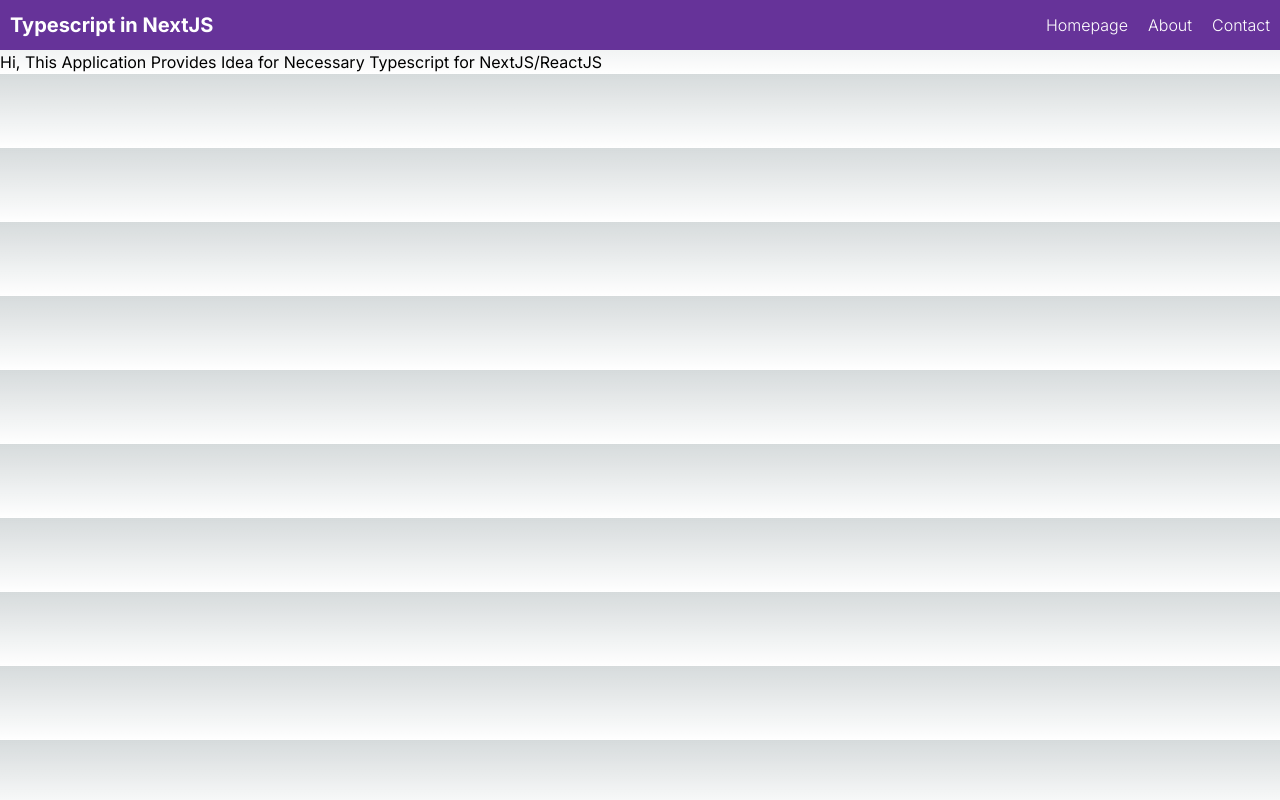
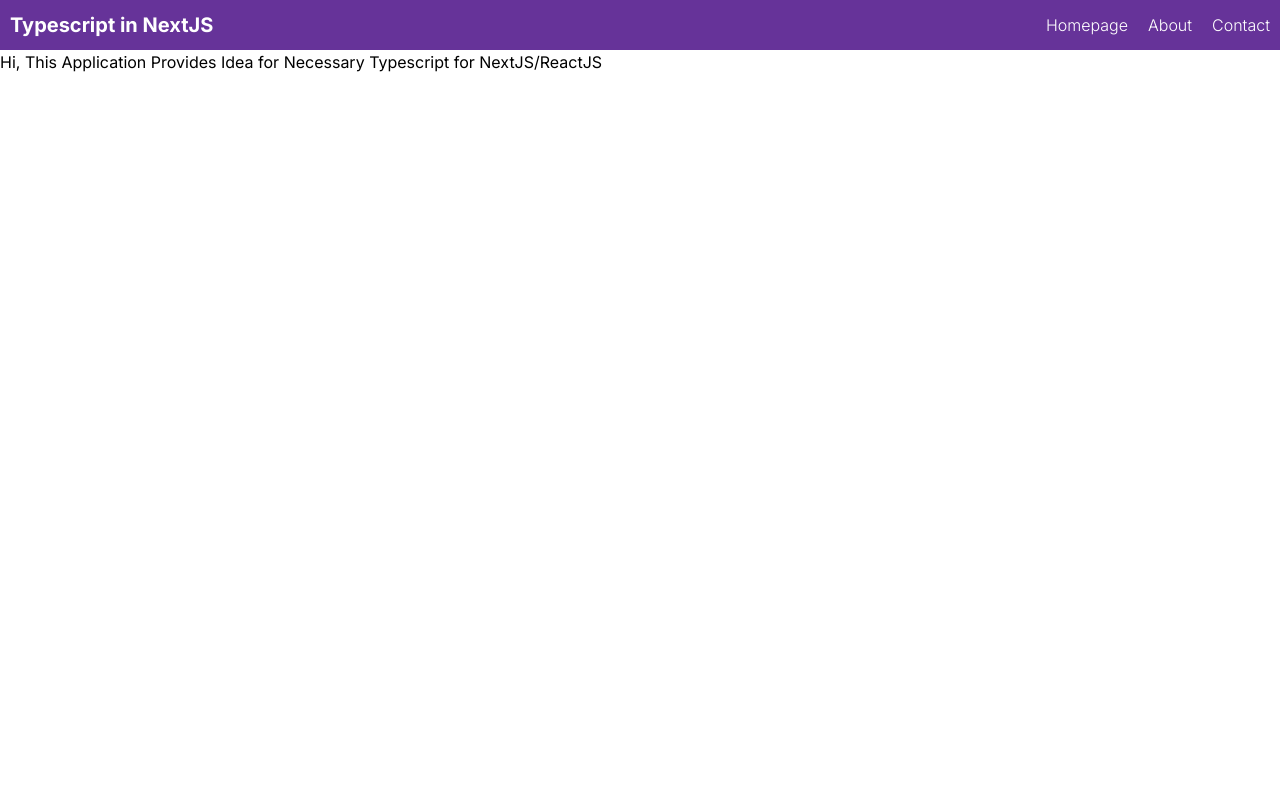
Before and after one commit to iamkanishka/necessesary_typescript_for_nextjs_developers, a Next.js app: page / in a window 1280 px wide. Built offline with nearby package versions, Linux system fonts and the light colour scheme.

Commit message:
Removed background color

```diff
--- a/src/app/globals.css
+++ b/src/app/globals.css
@@ -3,9 +3,9 @@
 @tailwind utilities;
 
 :root {
-  --foreground-rgb: 0, 0, 0;
+  /* --foreground-rgb: 0, 0, 0;
   --background-start-rgb: 214, 219, 220;
-  --background-end-rgb: 255, 255, 255;
+  --background-end-rgb: 255, 255, 255; */
 }
 
 @media (prefers-color-scheme: dark) {
```
